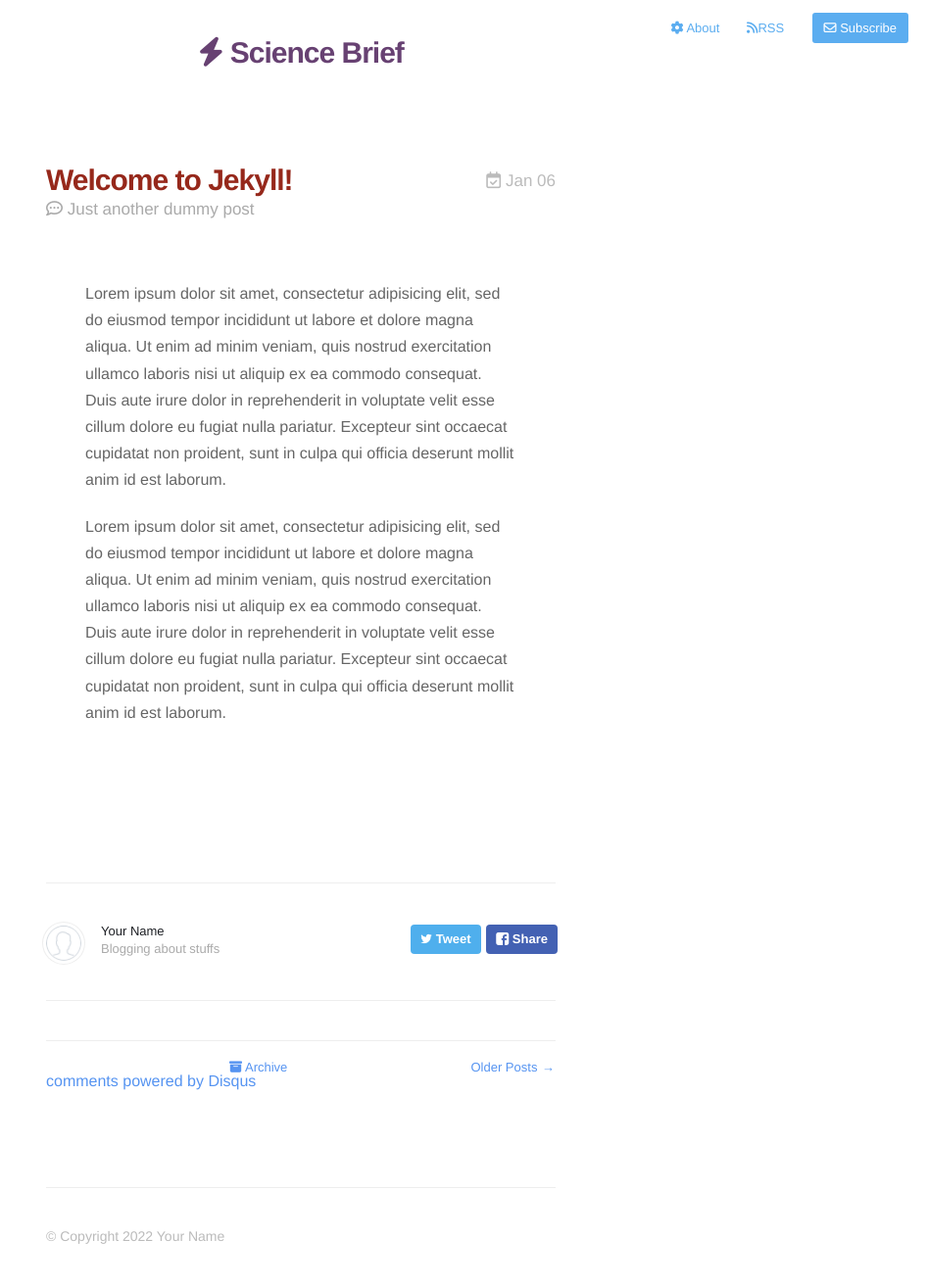
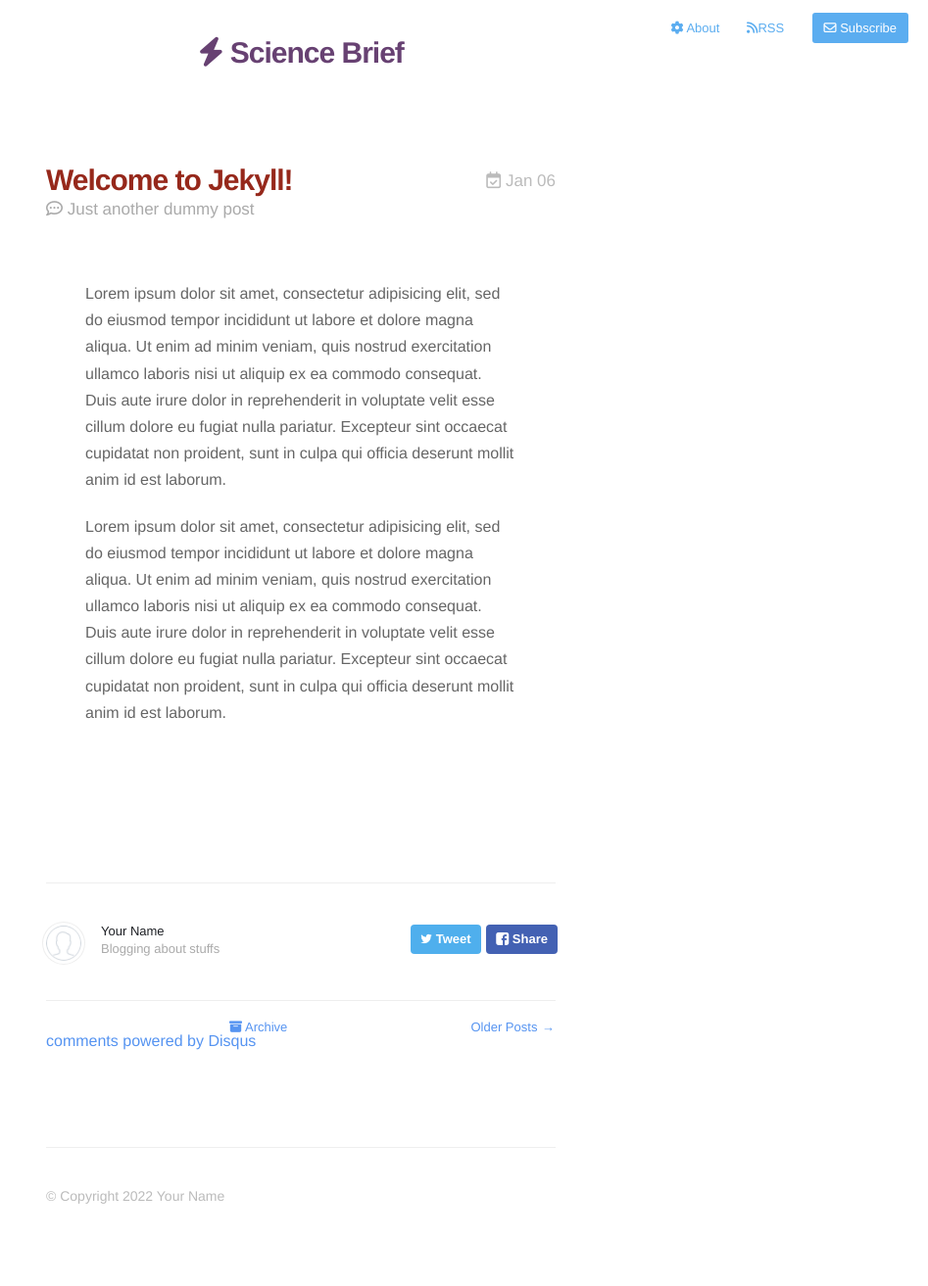
Before and after one commit to Fb16455/cms-on-real-project, a Jekyll site: the page built from index.html, in a window 1280 px wide. Shown: the whole page at 98% size, without its empty margins (333-1280 px from the left). Built offline with Jekyll 4.4.1, drawn with Linux system fonts in a browser that asks for light colours; nearby versions of some CDN libraries; the list of posts is cut into pages by our own code; comment, search, counter and statistics services are not loaded; after the commit the page ends 1272 px from its top, so only the background shows below that.

Commit message:
Removing padding-bottom and border bottom from sharing area.

```diff
--- a/assets/css/style.css
+++ b/assets/css/style.css
@@ -450,10 +450,10 @@ Post List
 	border-top: 1px solid #eee;
 	padding-top: 40px;
 	margin-bottom: 40px;
-	padding-bottom: 40px;
+	/* padding-bottom: 40px;*/
 	margin-top: 40px;
 	color:#444;
-	border-bottom: 1px solid #eee;
+	/*border-bottom: 1px solid #eee;*/
 }
 
 #post-meta div span {
```
